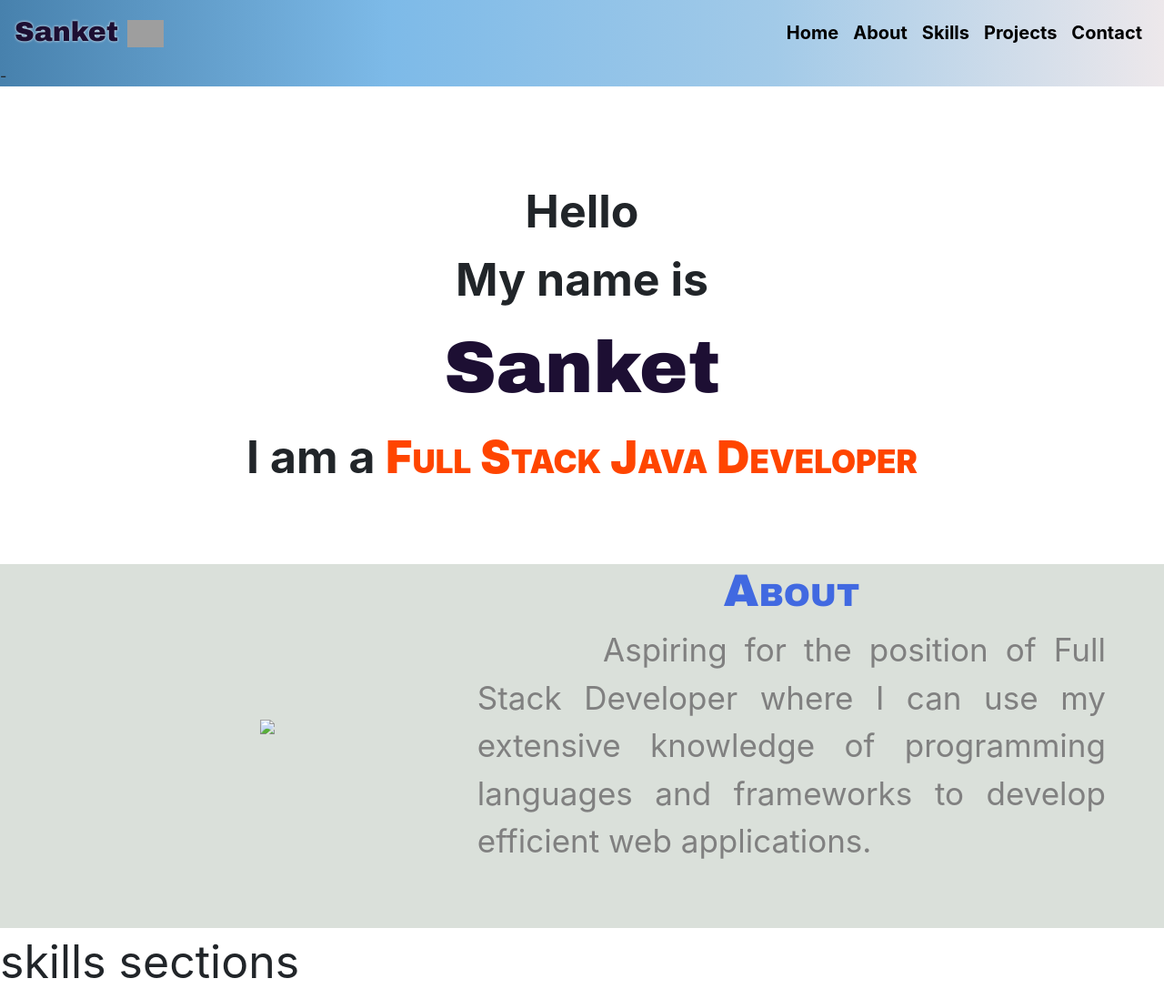
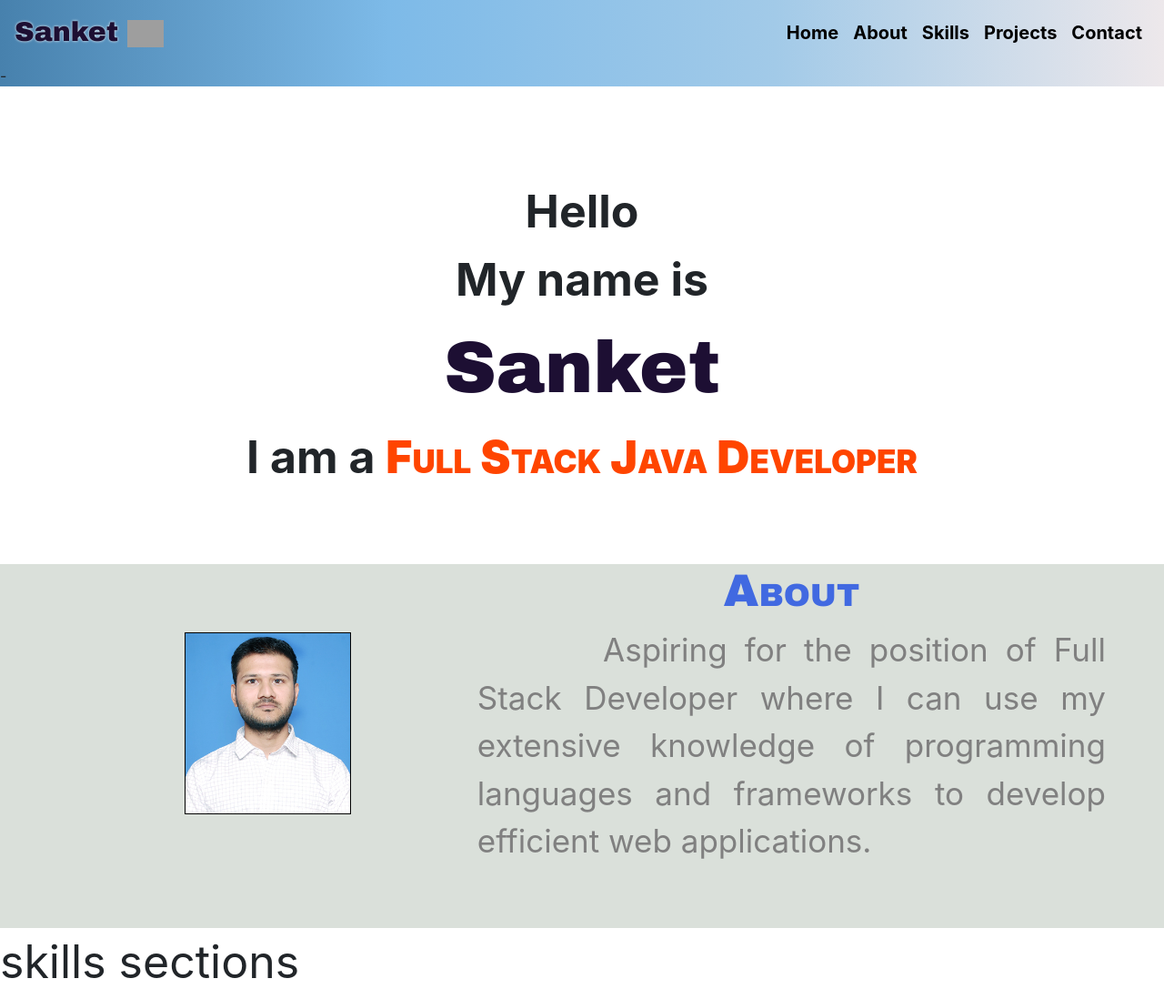
Before and after one commit to rajeev770/WEB-TECH, a plain HTML site: page index.html in a window 1280 px wide. Shown: the top 1098 px of the page at 91% size. Drawn offline with nearby package versions, Linux system fonts and the light colour scheme; grey boxes are pictures that could not be loaded.

Commit message:
new image added

```diff
--- a/index.html
+++ b/index.html
@@ -56,7 +56,7 @@
         <div align="center">
           <table class="aboutdata"  width="90%" height=350px>
             <tr>
-              <td width="40%" align="center"><img class="myimg" src="/WEB TECH/images/DSC_1569.jpg" height="200px"></td>
+              <td width="40%" align="center"><img class="myimg" src="https://github.com/rajeev770/WEB-TECH/blob/main/images/DSC_1569.jpg?raw=true" height="200px"></td>
               <td align="center" valign="top">
                   <h2 class="section_head">About</h2>
                   <p class="cobj">Aspiring for the position of Full Stack Developer where I can use my extensive knowledge of programming languages and frameworks to develop efficient web applications.</p>
```
Also changed, not shown: images/new img1.png (added).
